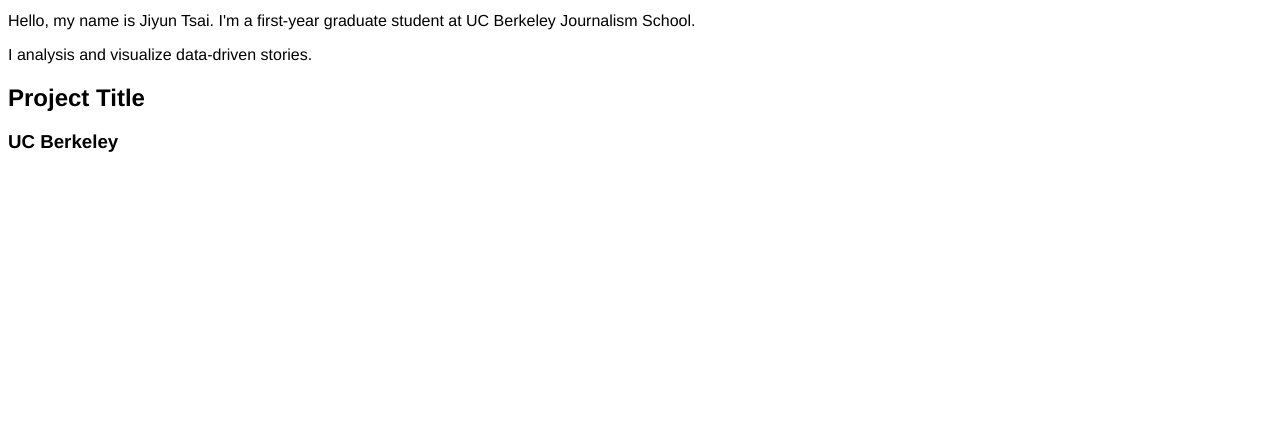
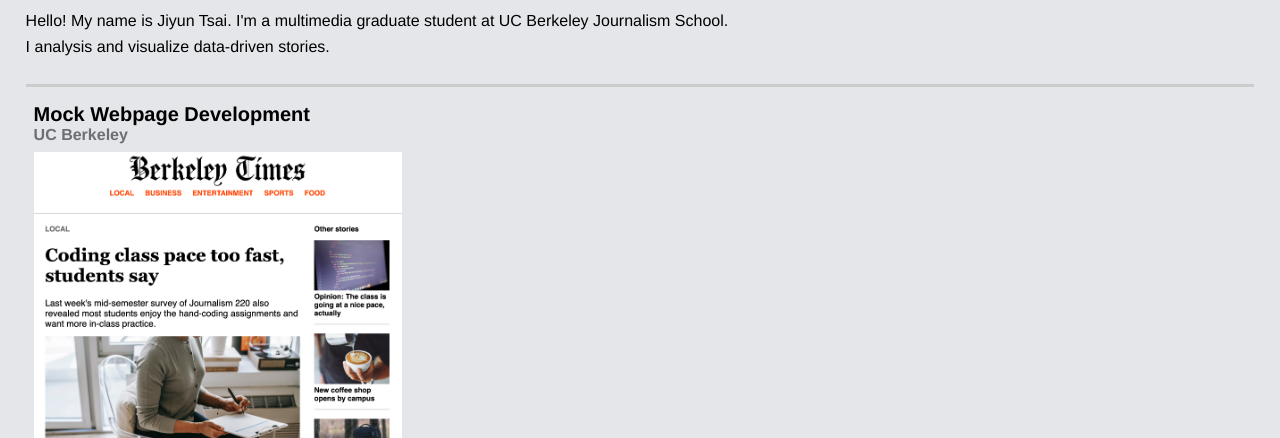
Before and after one commit to jiyuntsai/jiyuntsai.github.io, a plain HTML site: page index.html in a window 1280 px wide. Shown: the part 87-525 px from the top of the page. Drawn offline with Linux system fonts and the light colour scheme.

Commit message:
Update for portfolio webpage

```diff
--- a/index.html
+++ b/index.html
@@ -14,16 +14,18 @@
 <body>
     <header>
       <h1>Jiyun Tsai</h1>
-      <p>Hello, my name is Jiyun Tsai. I'm a first-year graduate student at UC Berkeley Journalism School.</p>
+      <p>Hello! My name is Jiyun Tsai. I'm a multimedia graduate student at UC Berkeley Journalism School.</p>
       <p>I analysis and visualize data-driven stories.</p>
     </header>
 
     <main>
       <div class="project">
-        <h2>Project Title</h2>
+        <h2>Mock Webpage Development</h2>
         <h3>UC Berkeley</h3>
-        <a href="link" alt="alt cap"><img src="" width="100%" height=auto></a>
+        <a target="_blank" href="https://jiyuntsai.github.io/project_mock_webpage/"><img src="./assets/project_mock_webpage.png" width=100% height=auto></a>
+        <p class="project_context">HTML CSS</p>
       </div>
+
 
 
     </main>
--- a/styles/main.css
+++ b/styles/main.css
@@ -1,24 +1,61 @@
 /* github.jiyuntsai.io main.css */
 
-h1 {
+.project {
+    height: 20rem;
+    width: 30%;
+    margin: 0 0.5em 2.5em;
+    cursor: pointer;
+    position: relative;
+    display: block;
+    float: left;
     font-family: "Helvetica",
     sans-serif ;
+}
+
+html {
+    background-color: #E5E6EA;
+}
+
+body {
+    width: 90%;
+    width: 96%;
+    margin-left: auto;
+    margin-right: auto;
+}
+
+header {
+    font-family: "Helvetica",
+    sans-serif ;
+    padding-bottom: 20px;
+    border-bottom-style: solid;
+    border-color: #cccccc;
+}
+
+h1 {
     font-weight: bold;
     font-size: 2.5em;
     color: #581845;
 }
 
 h2 {
-	font-family: "Helvetica",
-    sans-serif ;
+    margin-bottom: 0;
+    font-size: 1.25em;
 }
 
 h3 {
-	font-family: "Helvetica",
-    sans-serif ;
+    margin-top: 0;
+    margin-bottom: 0.5em;
+    color: #6E6E71;
+    font-size: 1em;
+}
+
+p.project_context {
+    font-weight: bold;
+    font-size: 0.75em;
+    margin-top: 0.25em;
 }
 
 p {
-	font-family: "Helvetica",
-    sans-serif ;
+    margin-top: 0.5em;
+    margin-bottom: 0.5em;
 }
```
Also changed, not shown: assets/project_mock_webpage.png (added), 2 other files.
